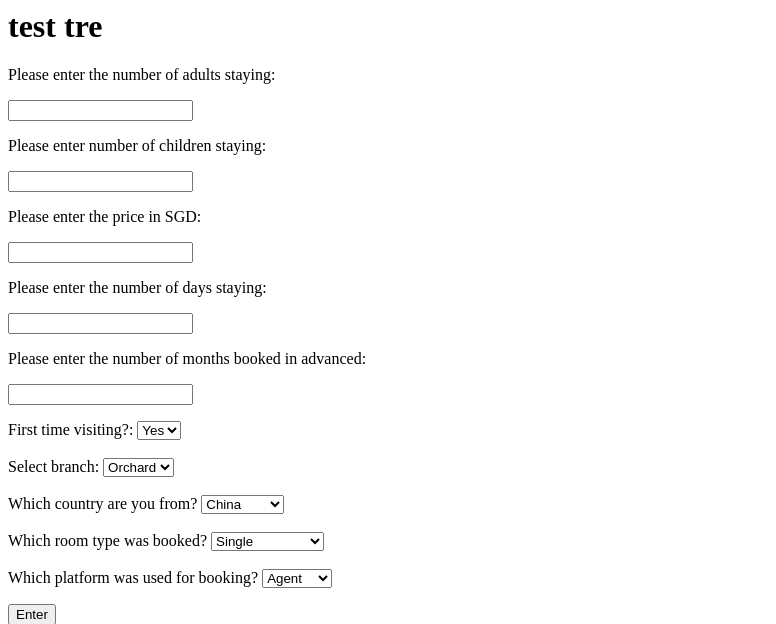
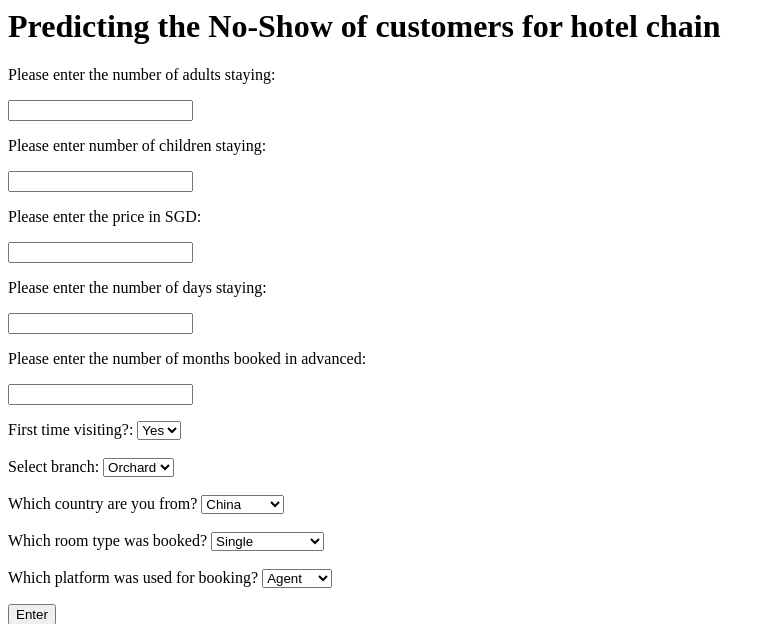
Before and after one commit to nnnvnnn/hotelnoshowheroku, a Flask app: page / in a window 1280 px wide. Shown: the top 624 px of the page, without its empty margins (0-776 px from the left). Run offline with Flask 2, Linux system fonts and the light colour scheme.

Commit message:
Update index.html

```diff
--- a/templates/index.html
+++ b/templates/index.html
@@ -1,6 +1,6 @@
 <html>
     <body>
-        <h1>test tre</h1>
+        <h1>Predicting the No-Show of customers for hotel chain</h1>
 
         <form action = "/" method ="post">
             <p>Please enter the number of adults staying: </p>
@@ -73,7 +73,7 @@
         <p></p><p></p>
         <p> </p><br>
         <p>Workflow process of machine learning:</p>
-        <img src="https://i.ibb.co/xJ1L2gk/workflow.png" width=1000px>
+        <img src="https://i.ibb.co/fYM49FL/Capture.png" width=1000px>
 
     </body>
 </html>
```
